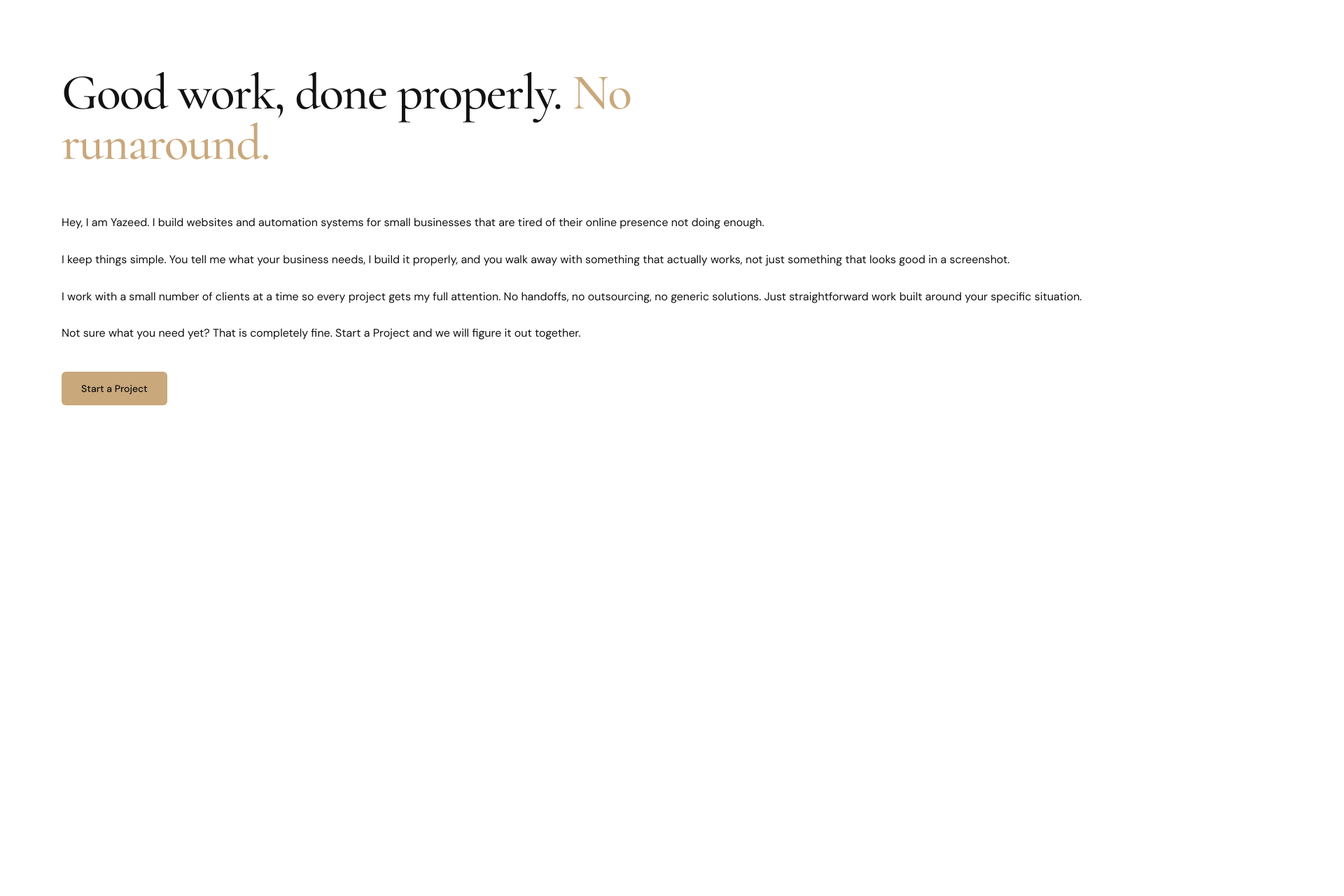
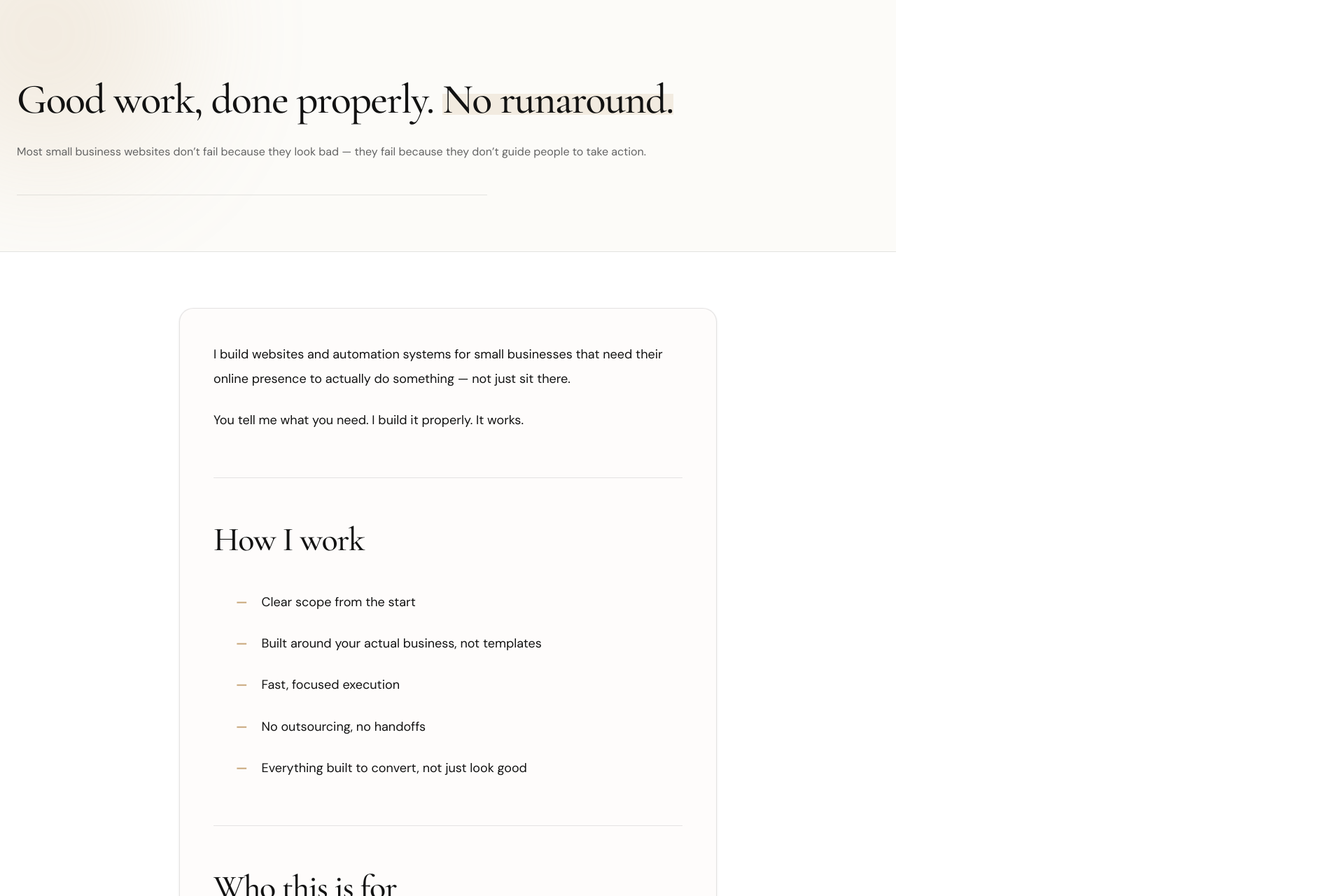
Before and after one commit to yk06-web/ykportfolio1-main, a React (Vite) app in the folder ykportfolio1-main/: page /about in a window 1280 px wide. Shown: the part 80-1360 px from the top of the page at 70% size, 1920 px wide, since content can reach past the window. Built offline with nearby package versions, Linux system fonts and the light colour scheme.

Commit message:
update work page + assets

```diff
--- a/ykportfolio1-main/src/pages/About.tsx
+++ b/ykportfolio1-main/src/pages/About.tsx
@@ -16,36 +16,96 @@ export default function About() {
   return (
     <SiteLayout>
       <section className="bg-background">
-        <div className="mx-auto max-w-6xl px-6 py-20 sm:py-28">
-          <h1 className="font-serif text-4xl font-medium tracking-tight text-foreground sm:text-5xl md:text-6xl lg:text-7xl">
-            Good work, done properly. <span style={{ color: "#C9A87C" }}>No runaround.</span>
+
+        <div
+          className="relative overflow-hidden border-b border-foreground/10 pt-24 pb-16 sm:pt-32 sm:pb-20"
+          style={{ backgroundColor: "rgba(201, 168, 124, 0.05)" }}
+        >
+          {/* Decorative gradient glow */}
+          <div className="pointer-events-none absolute -left-20 -top-20 h-64 w-64 rounded-full bg-[#C9A87C] opacity-20 blur-[80px] sm:-left-32 sm:-top-32 sm:h-96 sm:w-96 sm:blur-[100px]" />
+
+          <div className="relative z-10 mx-auto max-w-7xl px-6">
+            <h1 className="font-serif text-4xl font-medium tracking-tight text-foreground sm:text-5xl md:text-6xl">
+              Good work, done properly.{" "}
+              <span className="relative inline-block whitespace-nowrap">
+                <span className="relative z-10 text-foreground">No runaround.</span>
+                <span
+                  className="absolute bottom-1 sm:bottom-2 left-0 right-0 h-1/2 -z-10"
+                  style={{ backgroundColor: "rgba(201, 168, 124, 0.2)" }}
+                />
+              </span>
             </h1>
+            <p className="mt-8 text-base text-muted-foreground leading-relaxed max-w-none">
+              Most small business websites don’t fail because they look bad — they fail because they don’t guide people to take action.
+            </p>
+            <div className="mt-12 h-px w-full max-w-2xl bg-foreground/10" />
             <p className="sr-only">About Yazeed K and YK Digitals.</p>
+          </div>
+        </div>
 
-          <div className="mt-16 grid grid-cols-1 gap-12 md:grid-cols-100 md:gap-16 lg:grid-cols-100">
-            <div className="md:col-span-55" style={{ gridColumn: "span 55 / span 55" }}>
-              <div className="space-y-6 text-base text-foreground" style={{ lineHeight: 1.8 }}>
+        <div className="mx-auto max-w-7xl px-6 pb-20 sm:pb-28">
+          <div className="mt-20 mx-auto max-w-3xl">
+            <div
+              className="rounded-3xl p-8 sm:p-10 md:p-12 border border-foreground/10 shadow-sm"
+              style={{ backgroundColor: "rgba(201, 168, 124, 0.03)" }}
+            >
+              <div className="space-y-16 text-lg text-foreground" style={{ lineHeight: 1.95 }}>
+
+                <div className="space-y-6">
                   <p>
-                  Hey, I am Yazeed. I build websites and automation systems for small businesses
-                  that are tired of their online presence not doing enough.
+                    I build websites and automation systems for small businesses that need their online presence to actually do something — not just sit there.
                   </p>
                   <p>
-                  I keep things simple. You tell me what your business needs, I build it properly,
-                  and you walk away with something that actually works, not just something that
-                  looks good in a screenshot.
-                </p>
-                <p>
-                  I work with a small number of clients at a time so every project gets my full
-                  attention. No handoffs, no outsourcing, no generic solutions. Just straightforward
-                  work built around your specific situation.
-                </p>
-                <p>
-                  Not sure what you need yet? That is completely fine. Start a Project and we will
-                  figure it out together.
+                    You tell me what you need. I build it properly. It works.
                   </p>
                 </div>
 
-              <div className="mt-10">
+                <div className="h-px w-full bg-foreground/10" />
+
+                <div>
+                  <h2 className="mb-12 font-serif text-4xl sm:text-5xl font-medium tracking-tight text-foreground">How I work</h2>
+                  <ul className="space-y-6 list-none pl-6 md:pl-8">
+                    <li className="flex items-start gap-5 transition-opacity duration-300 hover:opacity-70">
+                      <span className="font-bold" style={{ color: "#C9A87C" }}>&mdash;</span>
+                      <span>Clear scope from the start</span>
+                    </li>
+                    <li className="flex items-start gap-5 transition-opacity duration-300 hover:opacity-70">
+                      <span className="font-bold" style={{ color: "#C9A87C" }}>&mdash;</span>
+                      <span>Built around your actual business, not templates</span>
+                    </li>
+                    <li className="flex items-start gap-5 transition-opacity duration-300 hover:opacity-70">
+                      <span className="font-bold" style={{ color: "#C9A87C" }}>&mdash;</span>
+                      <span>Fast, focused execution</span>
+                    </li>
+                    <li className="flex items-start gap-5 transition-opacity duration-300 hover:opacity-70">
+                      <span className="font-bold" style={{ color: "#C9A87C" }}>&mdash;</span>
+                      <span>No outsourcing, no handoffs</span>
+                    </li>
+                    <li className="flex items-start gap-5 transition-opacity duration-300 hover:opacity-70">
+                      <span className="font-bold" style={{ color: "#C9A87C" }}>&mdash;</span>
+                      <span>Everything built to convert, not just look good</span>
+                    </li>
+                  </ul>
+                </div>
+
+                <div className="h-px w-full bg-foreground/10" />
+
+                <div className="space-y-6">
+                  <h2 className="mb-12 font-serif text-4xl sm:text-5xl font-medium tracking-tight text-foreground">Who this is for</h2>
+                  <p>
+                    Small businesses that are tired of unclear websites, slow follow-up, or losing potential clients.
+                  </p>
+                  <p>
+                    I work with a small number of clients at a time so every project gets proper attention.
+                  </p>
+                </div>
+
+                <div className="h-px w-full bg-foreground/10" />
+
+                <div className="space-y-8 pt-8">
+                  <p className="text-muted-foreground text-xl">
+                    Not sure what you need yet? That’s fine. We’ll figure it out together.
+                  </p>
                   <a
                     href={TALLY_URL}
                     target="_blank"
@@ -58,23 +118,7 @@ export default function About() {
                     Start a Project
                   </a>
                 </div>
-            </div>
 
-            <div className="relative md:col-span-45" style={{ gridColumn: "span 45 / span 45" }}>
-              <div
-                className="relative overflow-hidden rounded-lg"
-                style={{ border: "1px solid #C9A87C", borderRadius: 8 }}
-              >
-                <img
-                  src="https://images.unsplash.com/photo-1551288049-bebda4e38f71?w=800"
-                  alt="Workspace with laptop and analytics"
-                  loading="lazy"
-                  className="h-full w-full object-cover"
-                />
-                <div
-                  className="pointer-events-none absolute inset-0"
-                  style={{ backgroundColor: "rgba(217, 187, 158, 0.10)" }}
-                />
               </div>
             </div>
           </div>
--- a/ykportfolio1-main/src/pages/Work.tsx
+++ b/ykportfolio1-main/src/pages/Work.tsx
@@ -33,7 +33,7 @@ const projects: Project[] = [
     description:
       "A high-end dental experience designed to showcase results, build trust, and turn visitors into booked consultations.",
     image:
-      "/dentist.jpg",
+      "/dentist-cropped.jpg",
     link: "https://bespoke-smile.vercel.app/",
   },
   {
@@ -71,13 +71,20 @@ export default function Work() {
     <SiteLayout>
       {/* Page header */}
       <section className="relative overflow-hidden border-b border-border">
-        <div className="relative z-10 mx-auto max-w-6xl px-6 py-20 sm:py-28">
-          <h1
-            className="max-w-4xl font-serif text-4xl font-medium tracking-tight text-foreground sm:text-5xl md:text-6xl"
-            style={{ textShadow: "0px 4px 12px rgba(0,0,0,0.05)" }}
-          >
-            Websites and systems built for clarity and conversion.
-          </h1>
+        <div className="relative z-10 mx-auto max-w-6xl px-6 py-16 sm:py-20">
+          <div className="relative max-w-4xl">
+            <h1
+              className="relative font-serif text-4xl font-medium tracking-tight text-foreground sm:text-5xl md:text-6xl flex flex-col"
+              style={{ textShadow: "0px 4px 20px rgba(0, 0, 0, 0.35)" }}
+            >
+              <span className="relative z-10">Websites and systems built for</span>
+              <span className="relative z-0">
+                <span className="absolute top-0 left-0 w-full max-w-lg h-px bg-foreground/5" />
+                <span className="absolute top-px left-0 w-full max-w-lg h-6 bg-gradient-to-b from-foreground/[0.03] to-transparent pointer-events-none" />
+                clarity and conversion.
+              </span>
+            </h1>
+          </div>
           <p className="mt-6 max-w-2xl text-base text-muted-foreground">
             A mix of concept demos and real client work. Each project is labeled honestly so you
             know what you are looking at.
```
Also changed, not shown: ykportfolio1-main/src/pages/Services.tsx (+31 -15 lines), ykportfolio1-main/public/dentist-cropped.jpg (added). Lines whose indentation alone changed are shown as unchanged.
